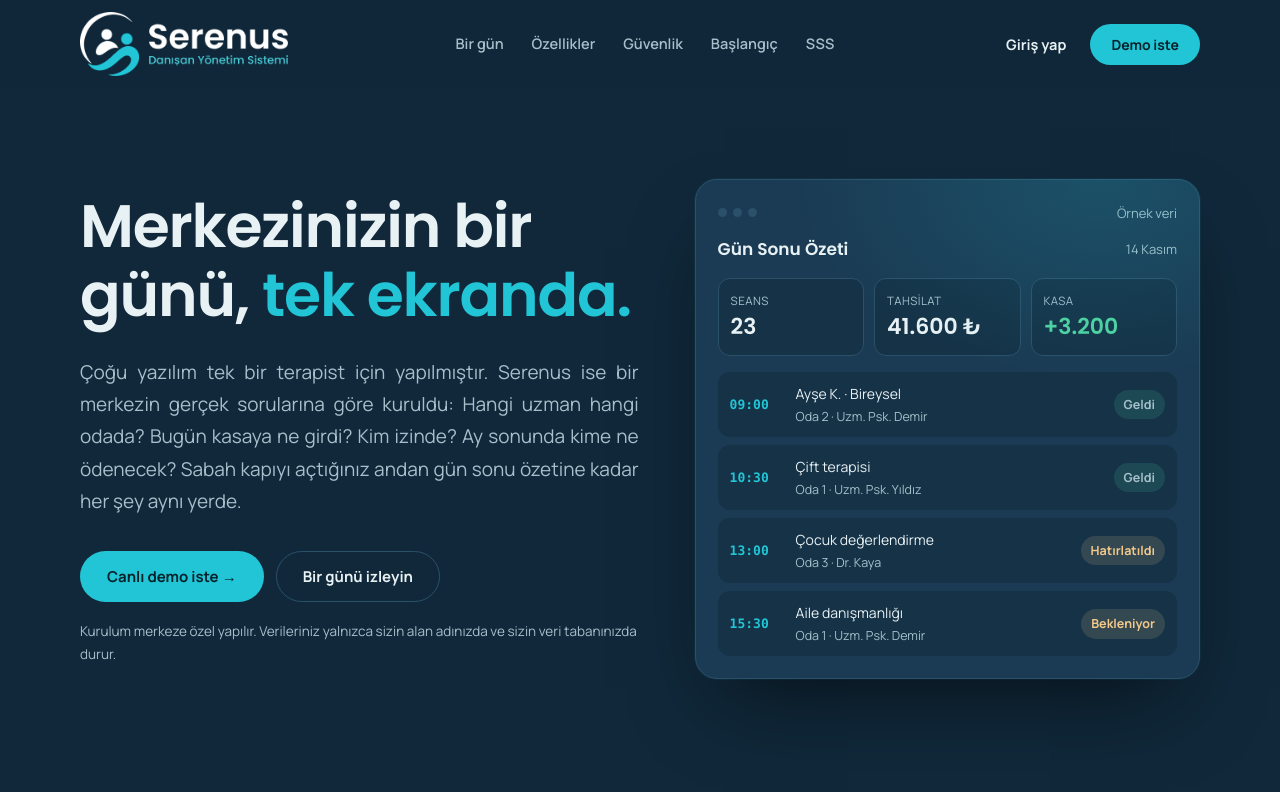
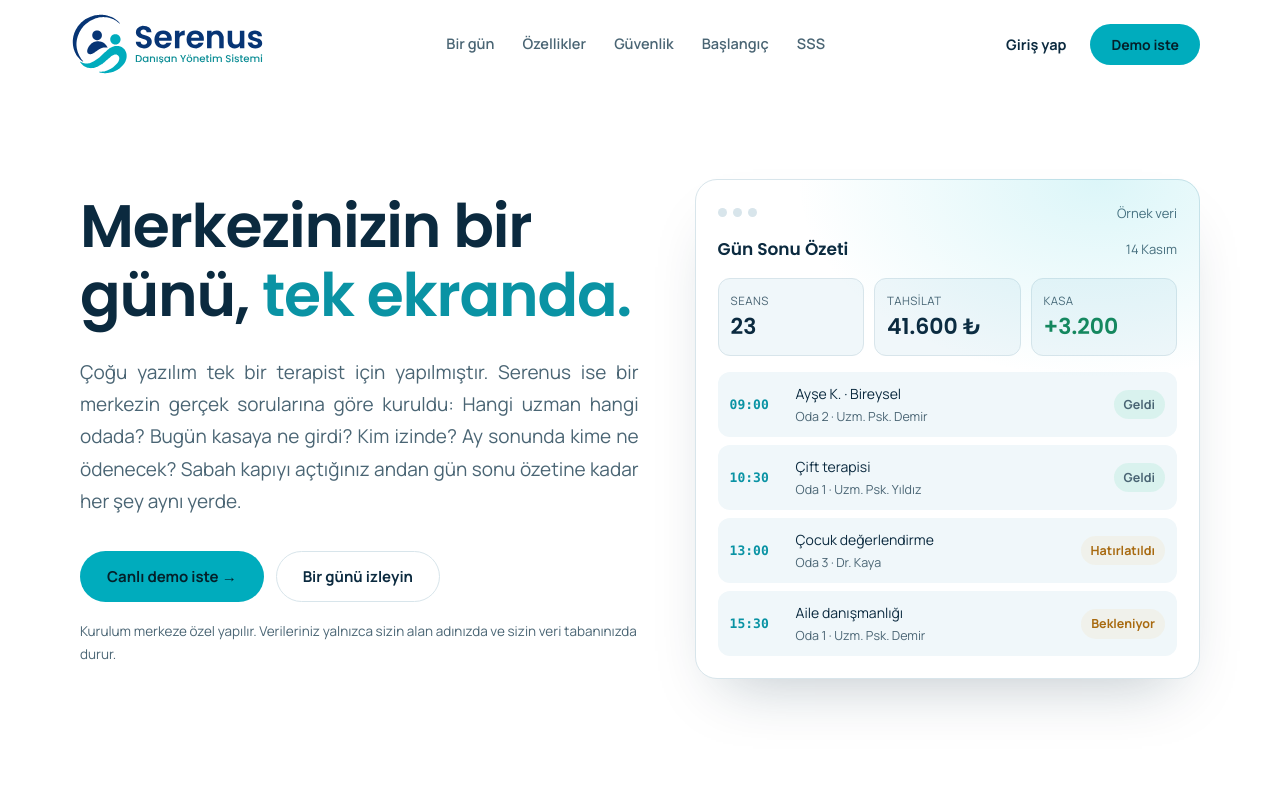
Before and after one commit to davut1905/serenus-site, a plain HTML site: page index.html in a window 1280 px wide. Shown: the top 792 px of the page. Drawn offline with Linux system fonts and the light colour scheme.

Commit message:
Add files via upload

```diff
--- a/index.html
+++ b/index.html
@@ -5,13 +5,13 @@
 <meta name="viewport" content="width=device-width,initial-scale=1,viewport-fit=cover">
 <title>Serenus · Danışma Merkezi Yönetim Sistemi</title>
 <meta name="description" content="Serenus, bireysel terapist değil danışma merkezi için tasarlandı: randevu, danışan dosyası, kasa, uzman hakedişi, personel izni ve gün sonu özeti tek panelde.">
-<meta name="theme-color" content="#10283A">
+<meta name="theme-color" content="#FFFFFF">
 <link rel="icon" href="favicon-32.png">
 <link rel="apple-touch-icon" href="apple-touch-icon.png">
 <link rel="preconnect" href="https://fonts.googleapis.com"><link rel="preconnect" href="https://fonts.gstatic.com" crossorigin>
 <link href="https://fonts.googleapis.com/css2?family=Poppins:wght@500;600&family=Manrope:wght@400;500;600;700&display=swap" rel="stylesheet">
 <style>
-:root{--bg:#10283A;--bg2:#153247;--card:#1A3B53;--line:#2B506A;--ink:#E8F1F4;--mut:#A6C0CB;--cy:#22C5D6;--cy2:#7EE3EE;--warm:#F2C98B;--ok:#4FD1A0;--r:18px}
+:root{--bg:#FFFFFF;--bg2:#F0F7FA;--card:#FFFFFF;--line:#D8E5EB;--ink:#0B2A3F;--mut:#4A6574;--cy:#0A93A4;--cy2:#00ACBD;--warm:#A86A10;--ok:#14855A;--r:18px}
 *{box-sizing:border-box;margin:0}
 html{scroll-behavior:smooth;-webkit-text-size-adjust:100%}
 body{background:var(--bg);color:var(--ink);font:400 17px/1.7 Manrope,system-ui,sans-serif;padding-left:max(20px,env(safe-area-inset-left));padding-right:max(20px,env(safe-area-inset-right));overflow-x:hidden}
@@ -24,14 +24,15 @@ h2{font-size:clamp(28px,4vw,42px)}
 h3{font-size:22px;font-weight:600}
 em{font-style:normal;color:var(--cy)}
 .eyebrow{font:600 12px/1 Manrope;letter-spacing:.16em;text-transform:uppercase;color:var(--cy);margin-bottom:18px;display:block}
+section,header{scroll-margin-top:90px}
 section{padding-block:clamp(64px,9vw,116px)}
 .btn{display:inline-flex;align-items:center;gap:8px;padding:14px 26px;border-radius:999px;font:700 15px Manrope;text-decoration:none;border:1px solid transparent;cursor:pointer;transition:.2s}
-.b1{background:var(--cy);color:#06222A}.b1:hover{background:var(--cy2);transform:translateY(-1px)}
+.b1{background:#00ACBD;color:#04202A}.b1:hover{background:#22C5D6;transform:translateY(-1px)}
 .b2{border-color:var(--line);color:var(--ink)}.b2:hover{border-color:var(--cy)}
 /* nav */
-nav{position:sticky;top:0;z-index:20;background:rgba(16,40,58,.86);backdrop-filter:blur(12px);margin-inline:calc(-1*max(20px,env(safe-area-inset-left)));padding-inline:max(20px,env(safe-area-inset-left));border-bottom:1px solid transparent}
+nav{position:sticky;top:0;z-index:20;background:rgba(255,255,255,.9);backdrop-filter:blur(12px);margin-inline:calc(-1*max(20px,env(safe-area-inset-left)));padding-inline:max(20px,env(safe-area-inset-left));border-bottom:1px solid transparent}
 nav .w{display:flex;align-items:center;justify-content:space-between;height:88px;gap:16px}
-nav img{height:64px;width:auto;display:block}
+nav img{height:72px;width:auto;display:block;margin-left:-14px}
 nav ul{display:flex;gap:28px;list-style:none;padding:0;font-size:14.5px;font-weight:600;color:var(--mut)}
 nav ul a{text-decoration:none}nav ul a:hover{color:var(--ink)}
 .na{display:flex;align-items:center;gap:20px}.gr{font:700 14.5px Manrope,sans-serif;text-decoration:none;color:var(--ink);padding:10px 4px;white-space:nowrap}.gr:hover{color:var(--cy)}nav .btn{padding:10px 20px;font-size:14px;white-space:nowrap}
@@ -42,7 +43,7 @@ nav ul a{text-decoration:none}nav ul a:hover{color:var(--ink)}
 .cta{display:flex;gap:12px;flex-wrap:wrap}
 .note{margin-top:18px;font-size:13.5px;color:var(--mut);text-align:left}
 /* mock */
-.mock{background:var(--card);border:1px solid var(--line);border-radius:22px;padding:22px;box-shadow:0 40px 80px -30px rgba(0,0,0,.6),0 0 0 1px rgba(34,197,214,.06);position:relative}
+.mock{background:var(--card);border:1px solid var(--line);border-radius:22px;padding:22px;box-shadow:0 30px 60px -28px rgba(11,42,63,.28);position:relative}
 .mock:before{content:"";position:absolute;inset:-1px;border-radius:22px;background:radial-gradient(60% 40% at 80% 0,rgba(34,197,214,.16),transparent);pointer-events:none}
 .mh{display:flex;justify-content:space-between;align-items:center;margin-bottom:16px;font-size:13px;color:var(--mut)}
 .mh b{color:var(--ink);font:600 17px Poppins,sans-serif}
@@ -106,7 +107,7 @@ summary:after{content:"+";color:var(--cy);font-size:26px;line-height:1}
 details[open] summary:after{content:"–"}
 details p{margin-top:12px;max-width:72ch}
 /* contact */
-.ct{background:linear-gradient(160deg,#1B4258,#123044);border:1px solid var(--line);border-radius:28px;padding:clamp(28px,5vw,64px);display:grid;grid-template-columns:1fr 1fr;gap:48px}
+.ct{background:linear-gradient(160deg,#DFF3F7,#F0F7FA);border:1px solid var(--line);border-radius:28px;padding:clamp(28px,5vw,64px);display:grid;grid-template-columns:1fr 1fr;gap:48px}
 form{display:grid;gap:14px}
 label{font-size:13px;font-weight:600;color:var(--mut);display:grid;gap:6px}
 input,textarea,select{font:500 16px Manrope;background:var(--bg);color:var(--ink);border:1px solid var(--line);border-radius:12px;padding:13px 14px;width:100%}
@@ -119,12 +120,12 @@ footer p{text-align:left}
 .rv{opacity:0;transform:translateY(18px);transition:opacity .7s,transform .7s}.rv.on{opacity:1;transform:none}
 @media(prefers-reduced-motion:reduce){.rv{opacity:1;transform:none;transition:none}html{scroll-behavior:auto}}
 @media(max-width:960px){.hg,.sec,.ct{grid-template-columns:1fr;gap:36px}.fg{grid-template-columns:repeat(2,1fr)}.steps{grid-template-columns:1fr}nav ul{display:none}}
-@media(max-width:620px){body{font-size:16px}.cmp,.fg{grid-template-columns:1fr}.tl:before{left:5px}.st{grid-template-columns:1fr}.st:after{left:0;top:6px}.st time{padding:0 0 6px 34px}.st>div{padding-left:34px}.kp{grid-template-columns:1fr 1fr 1fr;gap:6px}.kp strong{font-size:18px}.rw{grid-template-columns:46px 1fr auto}.cta .btn{width:100%;justify-content:center}nav img{height:46px}.na{gap:10px}nav .btn{padding:9px 14px;font-size:13px}.gr{font-size:13px}}
+@media(max-width:620px){body{font-size:16px}.cmp,.fg{grid-template-columns:1fr}.tl:before{left:5px}.st{grid-template-columns:1fr}.st:after{left:0;top:6px}.st time{padding:0 0 6px 34px}.st>div{padding-left:34px}.kp{grid-template-columns:1fr 1fr 1fr;gap:6px}.kp strong{font-size:18px}.rw{grid-template-columns:46px 1fr auto}.cta .btn{width:100%;justify-content:center}nav img{height:56px;margin-left:-10px}.na{gap:10px}nav .btn{padding:9px 14px;font-size:13px}.gr{font-size:13px}}
 </style>
 </head>
 <body>
 <nav><div class="w">
-<a href="#" aria-label="Serenus"><img src="logo-yatay.png" alt="Serenus" width="208" height="64"></a>
+<a href="#" aria-label="Serenus"><img src="logo-yatay.svg" alt="Serenus" width="181" height="64"></a>
 <ul><li><a href="#gun">Bir gün</a></li><li><a href="#ozellik">Özellikler</a></li><li><a href="#guvenlik">Güvenlik</a></li><li><a href="#baslangic">Başlangıç</a></li><li><a href="#sss">SSS</a></li></ul>
 <div class="na"><a class="gr" href="https://demo.serenus.com.tr">Giriş yap</a><a class="btn b1" href="#iletisim">Demo iste</a></div>
 </div></nav>
@@ -259,7 +260,7 @@ var info=document.getElementById('ctinfo');
 info.textContent='E-posta: '+CONTACT.email+(CONTACT.whatsapp?'  ·  WhatsApp: +'+CONTACT.whatsapp:'');
 document.getElementById('f').addEventListener('submit',function(e){
  e.preventDefault();var d=new FormData(e.target),fm=document.getElementById('fm');
- if(!d.get('m').trim()||!d.get('a').trim()){fm.style.color='#F08A9A';fm.textContent='Merkez adı ve adınız gerekli.';return}
+ if(!d.get('m').trim()||!d.get('a').trim()){fm.style.color='#C2415A';fm.textContent='Merkez adı ve adınız gerekli.';return}
  var body='Merkez: '+d.get('m')+'\nAd: '+d.get('a')+'\nTelefon: '+d.get('t')+'\nUzman sayısı: '+d.get('u')+'\nNot: '+d.get('n');
  var href=CONTACT.whatsapp?'https://wa.me/'+CONTACT.whatsapp+'?text='+encodeURIComponent('Serenus demo talebi\n'+body):'mailto:'+CONTACT.email+'?subject='+encodeURIComponent('Serenus demo talebi')+'&body='+encodeURIComponent(body);
  fm.style.color='';fm.textContent='Mesaj uygulamanız açılıyor. Açılmazsa bize '+CONTACT.email+' adresinden yazabilirsiniz.';
```
Also changed, not shown: logo-yatay.svg (added).
